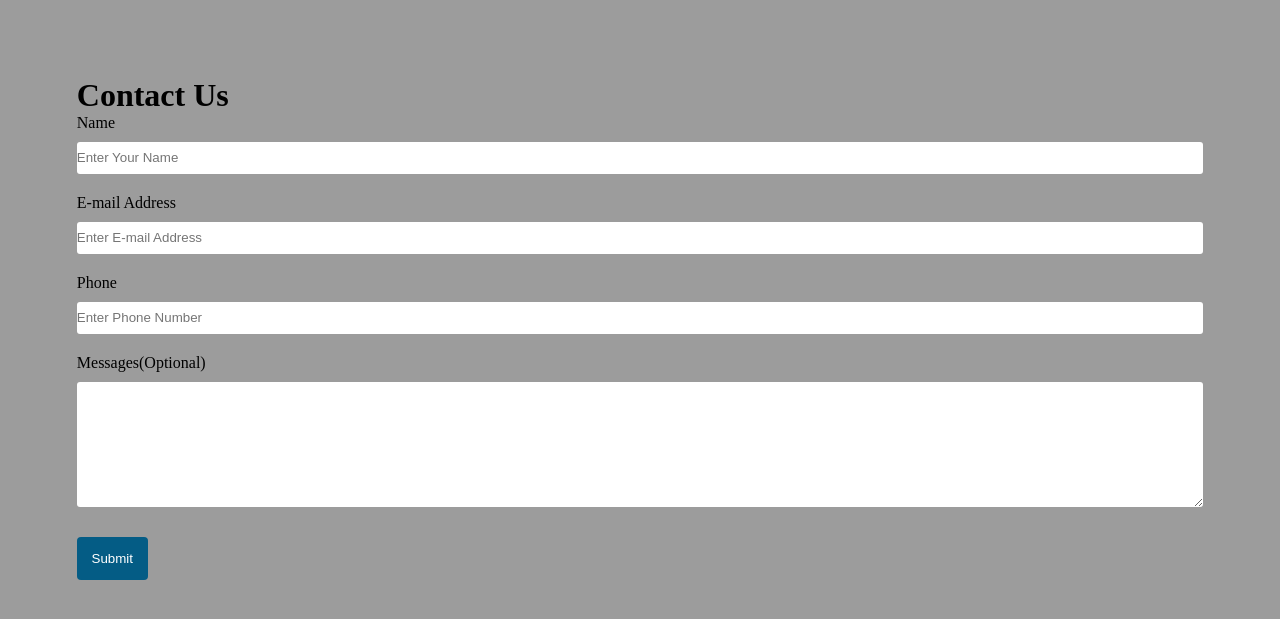
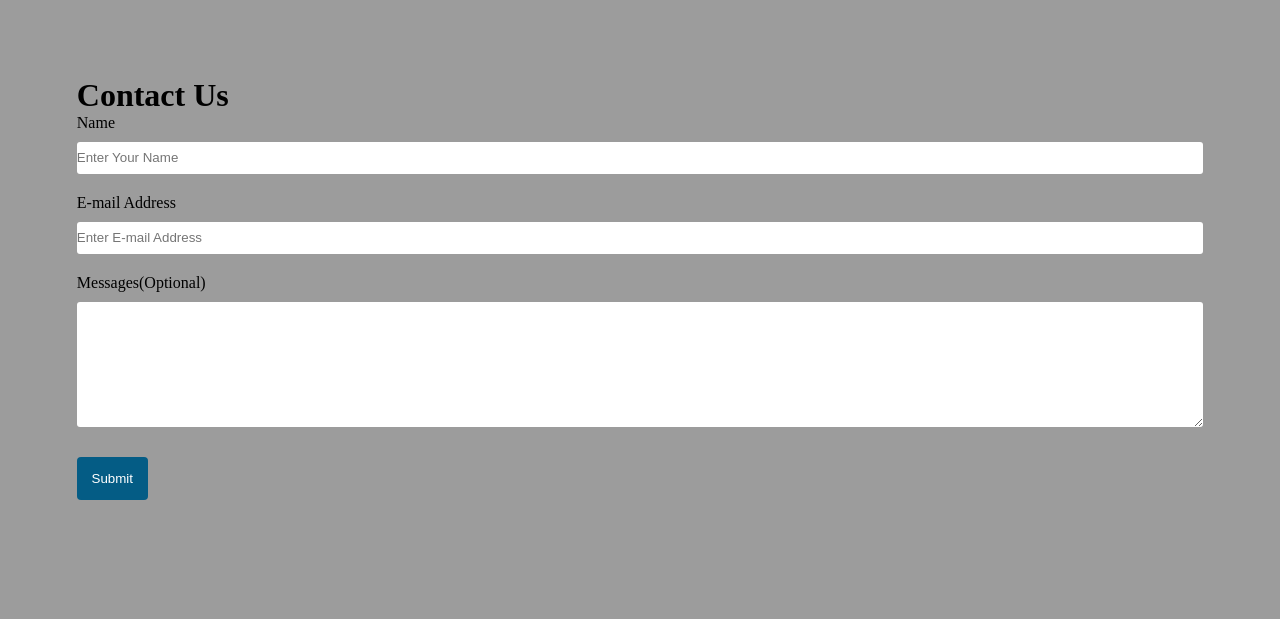
Before and after one commit to thecodermaniac/Hexcart_Django, a Django app: page /ContactUs in a window 1280 px wide. Shown: the part 46-665 px from the top of the page. Run offline with Django 4.2, Linux system fonts and the light colour scheme; parts of the project's set-up code (start-up, migrations or seed data) failed here and were passed over.

Commit message:
major changes of contact and models files

```diff
--- a/Home/models.py
+++ b/Home/models.py
@@ -16,7 +16,6 @@ class Contact(models.Model):
     msg_id=models.AutoField(primary_key=True)
     name=models.CharField(max_length=25,default='')
     email=models.CharField(max_length=50,default='')
-    phone=models.IntegerField(default=0)
     msg=models.CharField(max_length=200,default='')
 
     def __str__(self):
--- a/Home/templates/Home/ContactUs.html
+++ b/Home/templates/Home/ContactUs.html
@@ -36,8 +36,6 @@
           class="FormInputs"
           name="email"
         />
-        <label for="">Phone</label>
-        <input type="number" placeholder="Enter Phone Number" class="FormInputs" name="phone"/>
         <label for="">Messages(Optional)</label>
         <textarea class="FormMsg" name="Messages"></textarea>
         <button class="submit">Submit</button>
--- a/Home/templates/Home/ProductView.html
+++ b/Home/templates/Home/ProductView.html
@@ -42,7 +42,7 @@
       </div>
     </div>
     <div class="buyNow">
-      <form action="http://127.0.0.1:8000/Home/Cart" method="post">
+      <form action="http://127.0.0.1:8000/Cart" method="post">
         {% csrf_token %}
         <input type="hidden" name="itemJson" id="itemJson" value="" />
         <label for="">Name</label>
--- a/Home/views.py
+++ b/Home/views.py
@@ -35,9 +35,8 @@ def contacts(request):
     if request.method == "POST":
         name = request.POST.get("name", "")
         email = request.POST.get("email", "")
-        Phone = request.POST.get("phone", "")
         Expmsg = request.POST.get("Messages",'')
-        contact = Contact(name=name, email=email, phone=Phone, msg=Expmsg)
+        contact = Contact(name=name, email=email, msg=Expmsg)
         contact.save()
 
     return render(request, "Home/ContactUs.html")
@@ -57,9 +56,8 @@ def checkout(request):
         address=request.POST.get("address", "")
         city=request.POST.get("city", "")
         state=request.POST.get("state", "")
-        Phone = request.POST.get("phone", "")
         zip_code=request.POST.get("zipCode", "")
-        order = Order(name=name, email=email, phone=Phone,address=address,Zip_code=zip_code,city=city,state=state,items_json=itemJSoN)
+        order = Order(name=name, email=email,address=address,Zip_code=zip_code,city=city,state=state,items_json=itemJSoN)
         order.save()
     return render(request,"Home/Cart.html",pdt)
 
```
Also changed, not shown: Home/migrations/0016_remove_contact_phone.py (added), db.sqlite3.
